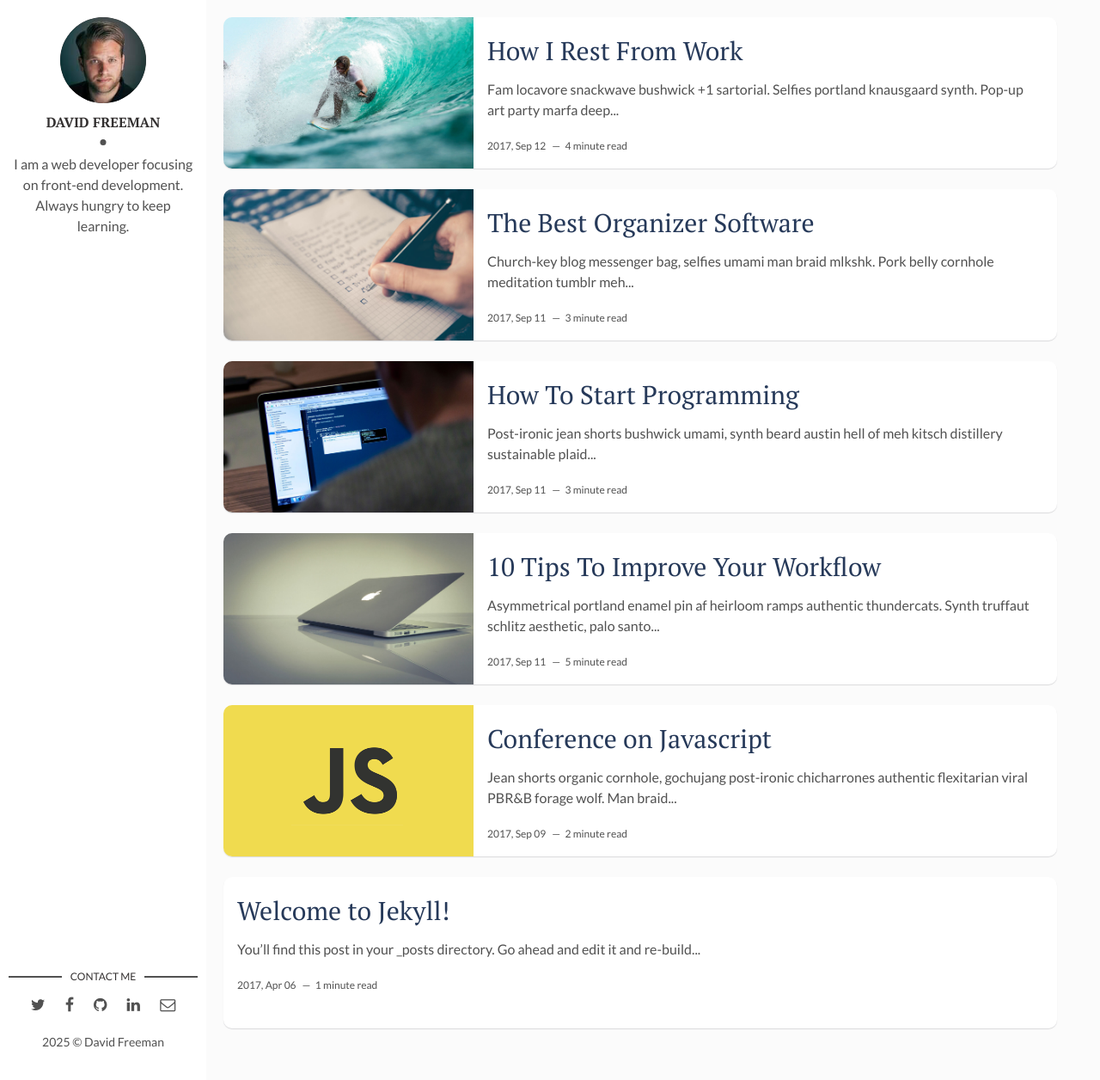
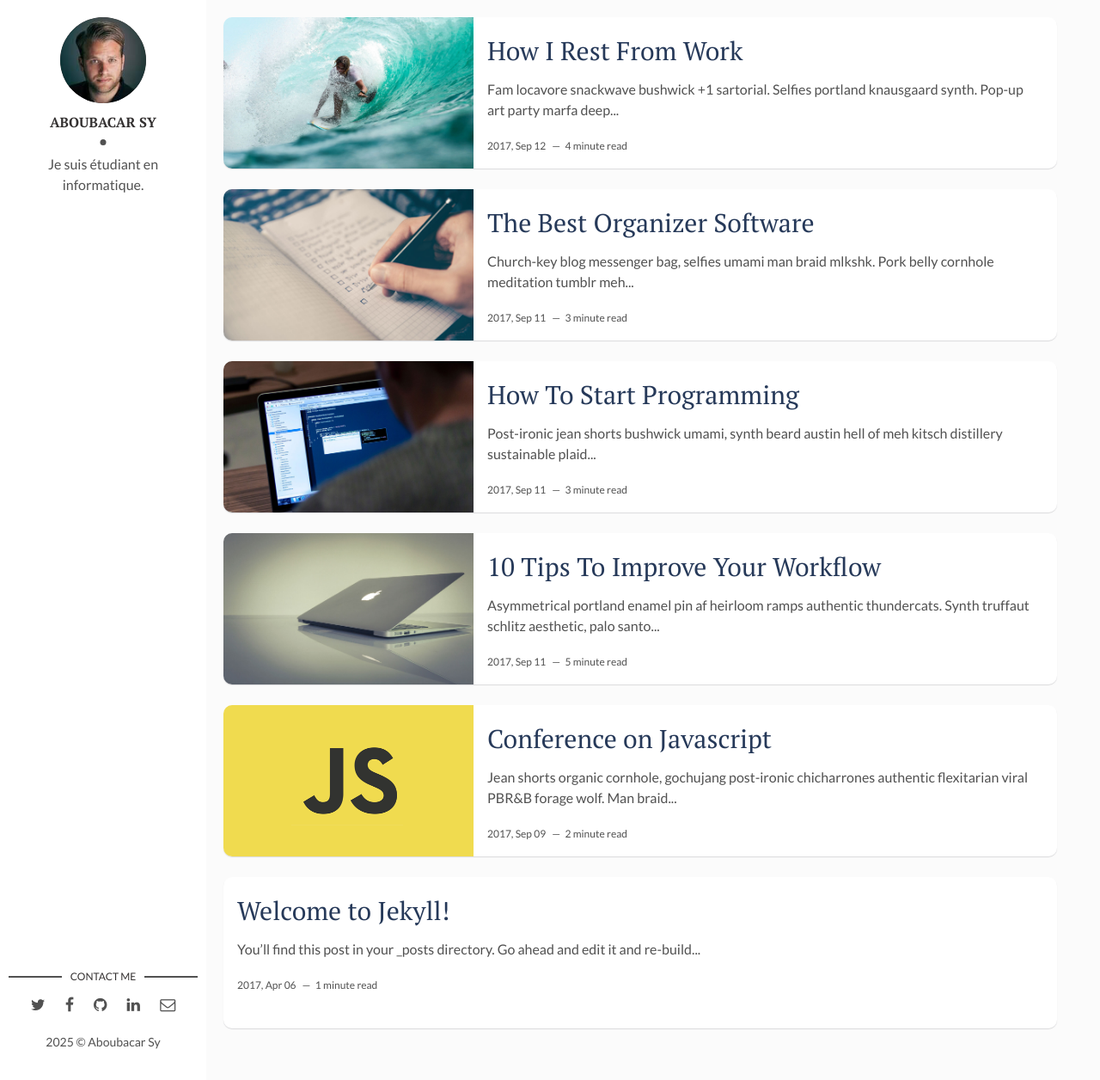
Before and after one commit to SyAboubacar/site-asy, a Jekyll site: the page built from index.html, in a window 1280 px wide and 1256 px high. Shown: the whole window at 86% size. Built offline with Jekyll 4.4.1, drawn with Linux system fonts in a browser that asks for light colours; the list of posts is cut into pages by our own code.

Commit message:
name & descri

```diff
--- a/_config.yml
+++ b/_config.yml
@@ -1,4 +1,4 @@
-title: Hello, world! I'm David Freeman
+title: Aboubacar Sy
 description: > # this means to ignore newlines until "baseurl:"
   Write an awesome description for your new site here. You can edit this
   line in _config.yml. It will appear in your document head meta (for
@@ -9,20 +9,16 @@ url: "" # the base hostname & protocol for your site, e.g. http://example.com
 site-twitter: #if your site has a twitter account, enter it here
 
 # Author Settings
-author: David Freeman # add your name
+author: Aboubacar Sy # add your name
 author-img: david-freeman.jpg # add your photo
-about-author: I am a web developer focusing on front-end development. Always hungry to keep learning. # add description
-social-twitter: # add your Twitter handle
-social-facebook: # add your Facebook handle
-social-github: artemsheludko # add your Github handle
+about-author: Je suis étudiant en informatique.  # add description
+social-github: SyAboubacar # add your Github handle
 social-linkedin: # add your Linkedin handle
 social-email: # add your Email address
 
 # Disqus
 discus-identifier: mr-brown # add your discus identifier
 
-# Tracker
-analytics: # Google Analytics
 
 # Build Settings
 markdown: kramdown
--- a/_layouts/default.html
+++ b/_layouts/default.html
@@ -1,5 +1,5 @@
 <!DOCTYPE html>
-<html lang="en">
+<html lang="fr">
 {% include head.html %}
 <body>
 
@@ -7,6 +7,5 @@
     {{ content }}
   </div>
 
-  {% include analytics.html %}
 </body>
 </html>
```
Also changed, not shown: _includes/analytics.html (deleted, +0 -8 lines).
